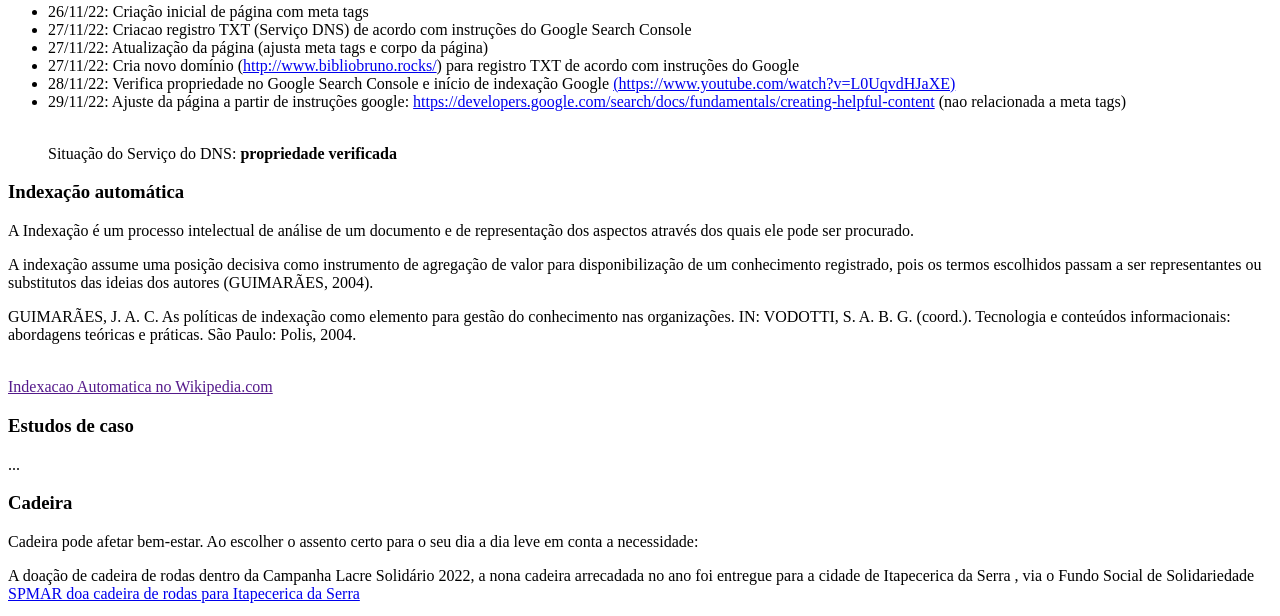
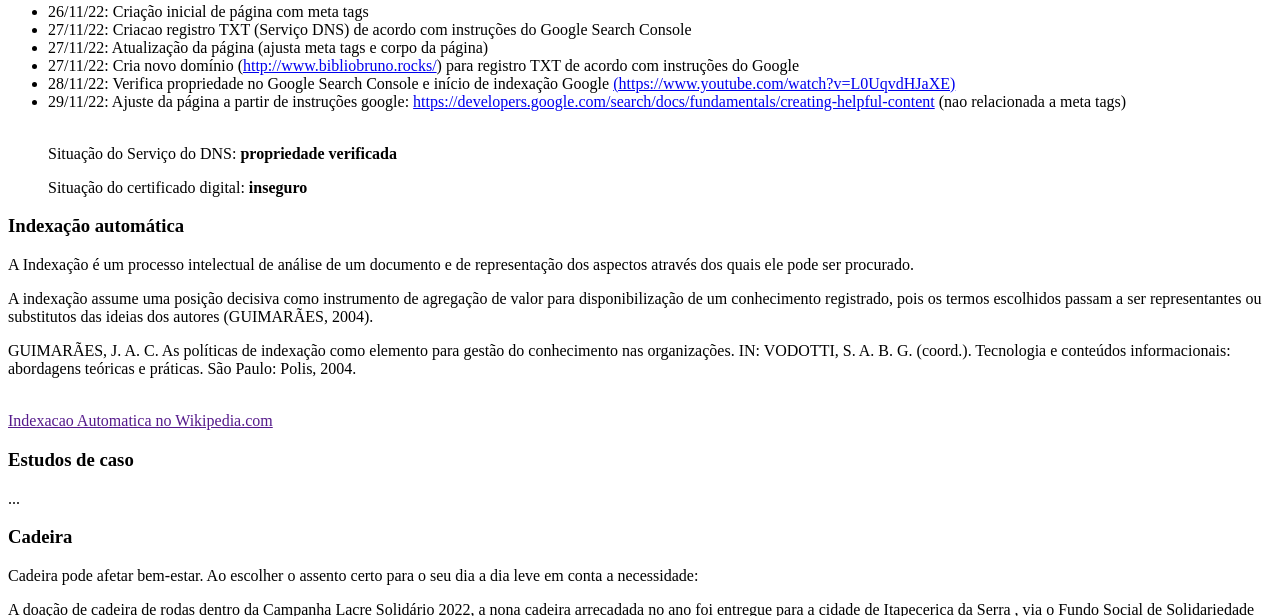
Before and after one commit to bgd94/teste-bruno-02, a website: page public-html/index.html in a window 1280 px wide. Shown: the part 855-1471 px from the top of the page. Drawn offline with Linux system fonts and the light colour scheme.

Commit message:
Update index.html

```diff
--- a/public-html/index.html
+++ b/public-html/index.html
@@ -76,6 +76,7 @@
                <li>29/11/22: Ajuste da página a partir de instruções google: <a href="https://developers.google.com/search/docs/fundamentals/creating-helpful-content" alt="trabalho final, cadeira">https://developers.google.com/search/docs/fundamentals/creating-helpful-content</a> (nao relacionada a meta tags)</li>
                <br>
                <p>Situação do Serviço do DNS: <b> propriedade verificada</b></p>
+		       <p>Situação do certificado digital: <b> inseguro</b></p>
             </section>
             <section>
                <h3>Indexação automática</h3>
```
